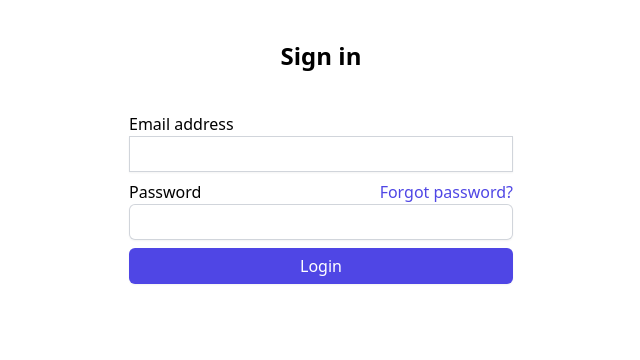
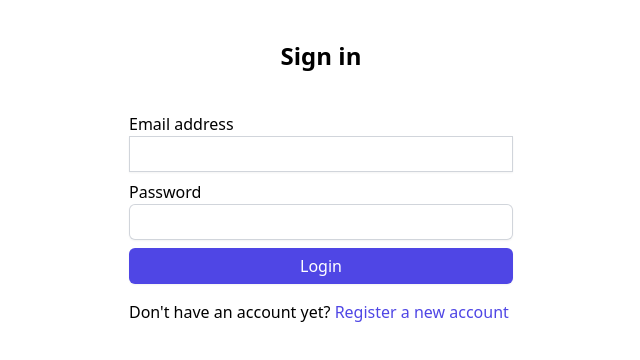
Before and after one commit to reactpractice-dev/supabase-dashboard-with-auth, a React (Vite) app: page /login in a window 1280 px wide. Shown: the top 360 px of the page, without its empty margins (319-959 px from the left). Built offline with nearby package versions, Linux system fonts and the light colour scheme.

Commit message:
add link to registration

```diff
--- a/src/components/Login.jsx
+++ b/src/components/Login.jsx
@@ -1,6 +1,7 @@
 import { useState } from "react";
 import supabase from "../supabase";
 import { useNavigate } from "react-router-dom";
+import { Link } from "react-router-dom";
 
 const Login = () => {
   const [error, setError] = useState(null);
@@ -47,12 +48,8 @@ const Login = () => {
         </div>
 
         <div>
-          <div className="flex items-center justify-between">
-            <label>Password</label>
-            <a href="#" className="text-indigo-600 hover:text-indigo-500">
-              Forgot password?
-            </a>
-          </div>
+          <label>
+            Password
             <input
               name="password"
               type="password"
@@ -60,6 +57,7 @@ const Login = () => {
               required
               className="w-full rounded-md p-1.5 shadow-sm ring-1 ring-inset ring-gray-300 mb-2"
             />
+          </label>
         </div>
 
         <div>
@@ -71,6 +69,12 @@ const Login = () => {
           </button>
         </div>
       </form>
+      <div className="mt-4">
+        Don&apos;t have an account yet?{" "}
+        <Link to={"/sign-up"} className="text-indigo-600 hover:text-indigo-500">
+          Register a new account
+        </Link>
+      </div>
     </div>
   );
 };
```
Lines whose indentation alone changed are shown as unchanged.
